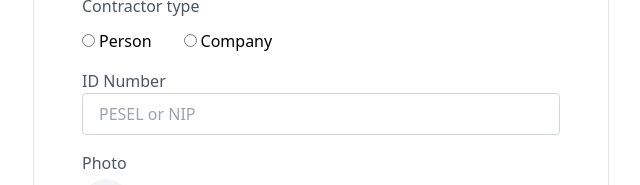
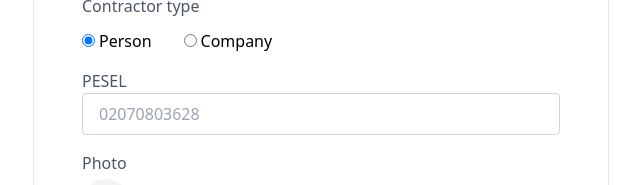
Before and after one commit to KarolGitHub/contractor-form, a React (Create React App) app: page / in a window 1280 px wide. Shown: the part 315-500 px from the top of the page, without its empty margins (319-959 px from the left). Built offline with nearby package versions, Linux system fonts and the light colour scheme.

Commit message:
feat: PESEL/NIP validation based on contractor type

```diff
--- a/src/components/ContractorForm.tsx
+++ b/src/components/ContractorForm.tsx
@@ -7,11 +7,13 @@ const ContractorForm = () => {
     register,
     formState: { errors },
     handleSubmit,
+    getValues,
   } = useForm();
+
+  const isCompany = getValues('contractorType') === 'company';
 
   const onSubmit = async (data: any) => {
     const fields = { fields: data };
-    console.log(fields);
   };
 
   return (
@@ -53,6 +55,7 @@ const ContractorForm = () => {
             {...register('contractorType')}
             value='person'
             name='contractorType'
+            defaultChecked
           />
           Person
         </label>
@@ -72,10 +75,21 @@ const ContractorForm = () => {
 
         <InputForm
           name='idNumber'
-          label='ID Number'
-          type='number'
-          placeholder='PESEL or NIP'
-          rules={{ required: 'This field is required' }}
+          label={isCompany ? 'NIP' : 'PESEL'}
+          type='text'
+          placeholder={isCompany ? '5842751979' : '02070803628'}
+          rules={{
+            required: 'This field is required',
+            pattern: isCompany
+              ? {
+                  value: /^[0-9]{10}$/,
+                  message: 'invalid NIP',
+                }
+              : {
+                  value: /^[0-9]{11}$/,
+                  message: 'invalid PESEL',
+                },
+          }}
           register={register}
           errors={errors}
         />
```
